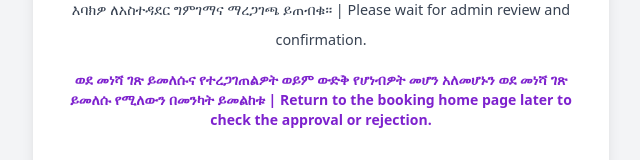
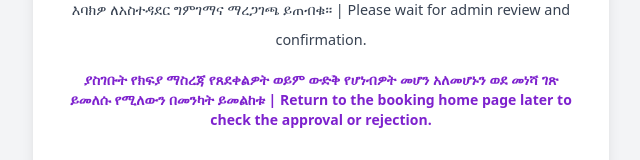
Before and after one commit to guzopayment/economyguzopayementproofsubmitting, a React (Vite) app: page /thank-you in a window 1280 px wide. Shown: the part 220-380 px from the top of the page, without its empty margins (319-959 px from the left). Built offline with nearby package versions, Linux system fonts and the light colour scheme; no server answers.

Commit message:
Update content thank-you page

```diff
--- a/src/pages/ThankYou.jsx
+++ b/src/pages/ThankYou.jsx
@@ -27,7 +27,7 @@ export default function ThankYou() {
             </small>
           </p>
           <p className="text-sm text-purple-700 font-semibold">
-            ወደ መነሻ ገጽ ይመለሱና የተረጋገጠልዎት ወይም ውድቅ የሆነብዎት መሆን አለመሆኑን ወደ መነሻ ገጽ ይመለሱ
+            ያስገቡት የክፍያ ማስረጃ የጸደቀልዎት ወይም ውድቅ የሆነብዎት መሆን አለመሆኑን ወደ መነሻ ገጽ ይመለሱ
             የሚለውን በመንካት ይመልከቱ | Return to the booking home page later to check
             the approval or rejection.
           </p>
```
